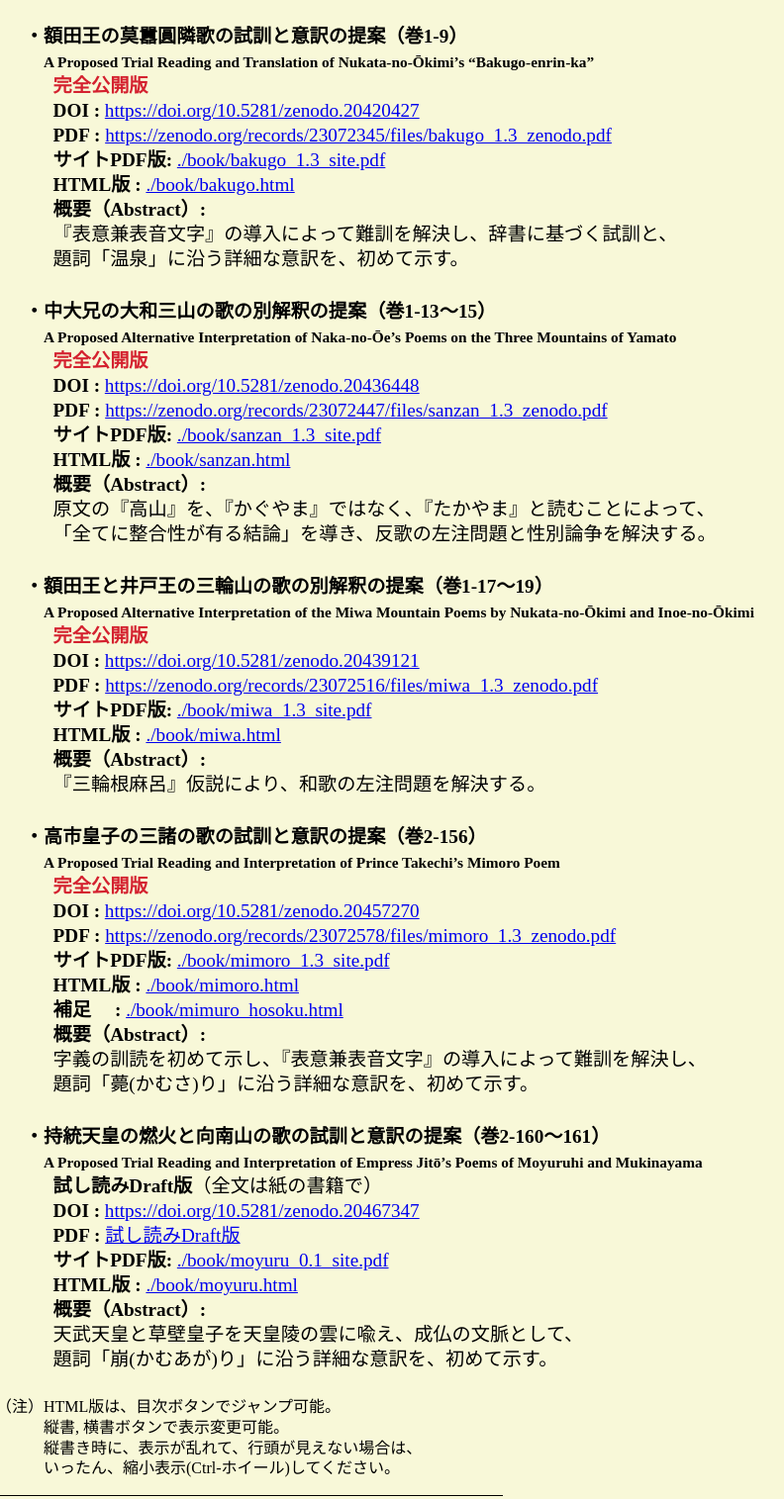
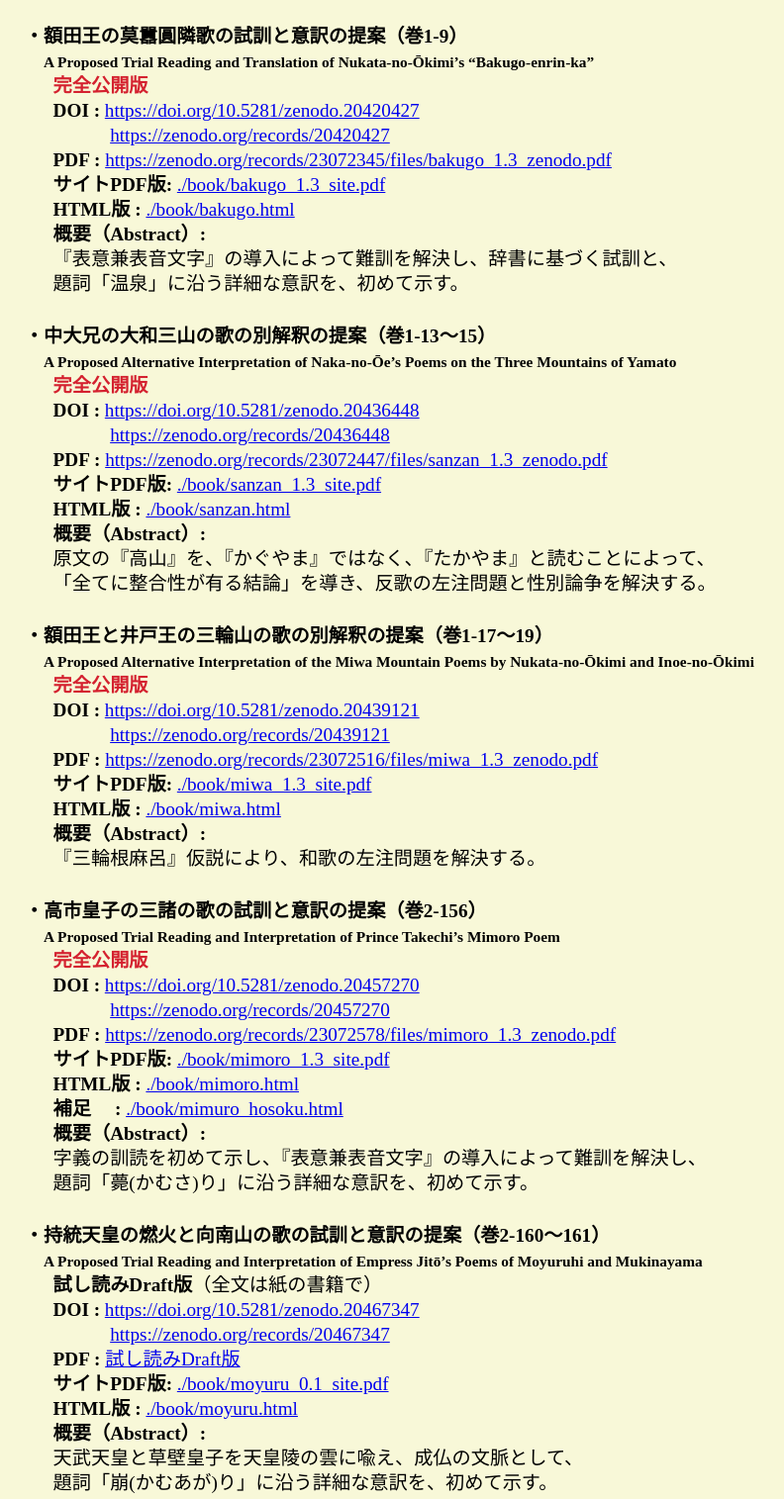
Before and after one commit to manyo-meikai/manyo-meikai.github.io, a plain HTML site: page index.html in a window 1280 px wide. Shown: the part 1820-3335 px from the top of the page at 99% size, without its empty margins (20-812 px from the left). Drawn offline with Linux system fonts and the light colour scheme.

Commit message:
Add files via upload

```diff
--- a/index.html
+++ b/index.html
@@ -523,6 +523,7 @@ img { border: none;}
 　<span style="font-size:80%">A Proposed Trial Reading and Translation of Nukata-no-Ōkimi’s “Bakugo-enrin-ka”</span></h3>
 <p class="p4 kin-aka"><strong>完全公開版</strong></p>
 <p class="p4"><strong>DOI : </strong><a href="https://doi.org/10.5281/zenodo.20420427" target="_blank" rel="noopener noreferrer">https://doi.org/10.5281/zenodo.20420427</a></p>
+<p class="p4"><strong>　　　</strong><a href="https://zenodo.org/records/20420427" target="_blank" rel="noopener noreferrer">https://zenodo.org/records/20420427</a></p>
 <p class="p4"><strong>PDF : </strong><a href="https://zenodo.org/records/23072345/files/bakugo_1.3_zenodo.pdf" target="_blank" rel="noopener noreferrer">https://zenodo.org/records/23072345/files/bakugo_1.3_zenodo.pdf</a></p>
 <p class="p4"><strong>サイトPDF版: </strong><a href="./book/bakugo_1.3_site.pdf" target="_blank" rel="noopener noreferrer">./book/bakugo_1.3_site.pdf</a></p>
 <p class="p4"><strong>HTML版 : </strong><a href="./book/bakugo.html">./book/bakugo.html</a></p>
@@ -536,6 +537,7 @@ img { border: none;}
 　<span style="font-size:80%">A Proposed Alternative Interpretation of Naka-no-Ōe’s Poems on the Three Mountains of Yamato</span></h3>
 <p class="p4 kin-aka"><strong>完全公開版</strong></p>
 <p class="p4"><strong>DOI : </strong><a href="https://doi.org/10.5281/zenodo.20436448" target="_blank" rel="noopener noreferrer">https://doi.org/10.5281/zenodo.20436448</a></p>
+<p class="p4"><strong>　　　</strong><a href="https://zenodo.org/records/20436448" target="_blank" rel="noopener noreferrer">https://zenodo.org/records/20436448</a></p>
 <p class="p4"><strong>PDF : </strong><a href="https://zenodo.org/records/23072447/files/sanzan_1.3_zenodo.pdf" target="_blank" rel="noopener noreferrer">https://zenodo.org/records/23072447/files/sanzan_1.3_zenodo.pdf</a></p>
 <p class="p4"><strong>サイトPDF版: </strong><a href="./book/sanzan_1.3_site.pdf" target="_blank" rel="noopener noreferrer">./book/sanzan_1.3_site.pdf</a></p>
 <p class="p4"><strong>HTML版 : </strong><a href="./book/sanzan.html">./book/sanzan.html</a></p>
@@ -549,6 +551,7 @@ img { border: none;}
 　<span style="font-size:80%">A Proposed Alternative Interpretation of the Miwa Mountain Poems by Nukata-no-Ōkimi and Inoe-no-Ōkimi</span></h3>
 <p class="p4 kin-aka"><strong>完全公開版</strong></p>
 <p class="p4"><strong>DOI : </strong><a href="https://doi.org/10.5281/zenodo.20439121" target="_blank" rel="noopener noreferrer">https://doi.org/10.5281/zenodo.20439121</a></p>
+<p class="p4"><strong>　　　</strong><a href="https://zenodo.org/records/20439121" target="_blank" rel="noopener noreferrer">https://zenodo.org/records/20439121</a></p>
 <p class="p4"><strong>PDF : </strong><a href="https://zenodo.org/records/23072516/files/miwa_1.3_zenodo.pdf" target="_blank" rel="noopener noreferrer">https://zenodo.org/records/23072516/files/miwa_1.3_zenodo.pdf</a></p>
 <p class="p4"><strong>サイトPDF版: </strong><a href="./book/miwa_1.3_site.pdf" target="_blank" rel="noopener noreferrer">./book/miwa_1.3_site.pdf</a></p>
 <p class="p4"><strong>HTML版 : </strong><a href="./book/miwa.html">./book/miwa.html</a></p>
@@ -561,6 +564,7 @@ img { border: none;}
 　<span style="font-size:80%">A Proposed Trial Reading and Interpretation of Prince Takechi’s Mimoro Poem</span></h3>
 <p class="p4 kin-aka"><strong>完全公開版</strong></p>
 <p class="p4"><strong>DOI : </strong><a href="https://doi.org/10.5281/zenodo.20457270" target="_blank" rel="noopener noreferrer">https://doi.org/10.5281/zenodo.20457270</a></p>
+<p class="p4"><strong>　　　</strong><a href="https://zenodo.org/records/20457270" target="_blank" rel="noopener noreferrer">https://zenodo.org/records/20457270</a></p>
 <p class="p4"><strong>PDF : </strong><a href="https://zenodo.org/records/23072578/files/mimoro_1.3_zenodo.pdf" target="_blank" rel="noopener noreferrer">https://zenodo.org/records/23072578/files/mimoro_1.3_zenodo.pdf</a></p>
 <p class="p4"><strong>サイトPDF版: </strong><a href="./book/mimoro_1.3_site.pdf" target="_blank" rel="noopener noreferrer">./book/mimoro_1.3_site.pdf</a></p>
 <p class="p4"><strong>HTML版 : </strong><a href="./book/mimoro.html">./book/mimoro.html</a></p>
@@ -575,6 +579,7 @@ img { border: none;}
 　<span style="font-size:80%">A Proposed Trial Reading and Interpretation of Empress Jitō’s Poems of Moyuruhi and Mukinayama</span></h3>
 <p class="p4"><strong>試し読みDraft版</strong>（全文は紙の書籍で）</p>
 <p class="p4"><strong>DOI : </strong><a href="https://doi.org/10.5281/zenodo.20467347" target="_blank" rel="noopener noreferrer">https://doi.org/10.5281/zenodo.20467347</a></p>
+<p class="p4"><strong>　　　</strong><a href="https://zenodo.org/records/20467347" target="_blank" rel="noopener noreferrer">https://zenodo.org/records/20467347</a></p>
 <p class="p4"><strong>PDF : </strong><a href="https://zenodo.org/records/20467347/files/moyuru_0.1_draft.pdf" target="_blank" rel="noopener noreferrer">試し読みDraft版</a></p>
 <p class="p4"><strong>サイトPDF版: </strong><a href="./book/moyuru_0.1_site.pdf" target="_blank" rel="noopener noreferrer">./book/moyuru_0.1_site.pdf</a></p>
 <p class="p4"><strong>HTML版 : </strong><a href="./book/moyuru.html">./book/moyuru.html</a></p>
```
